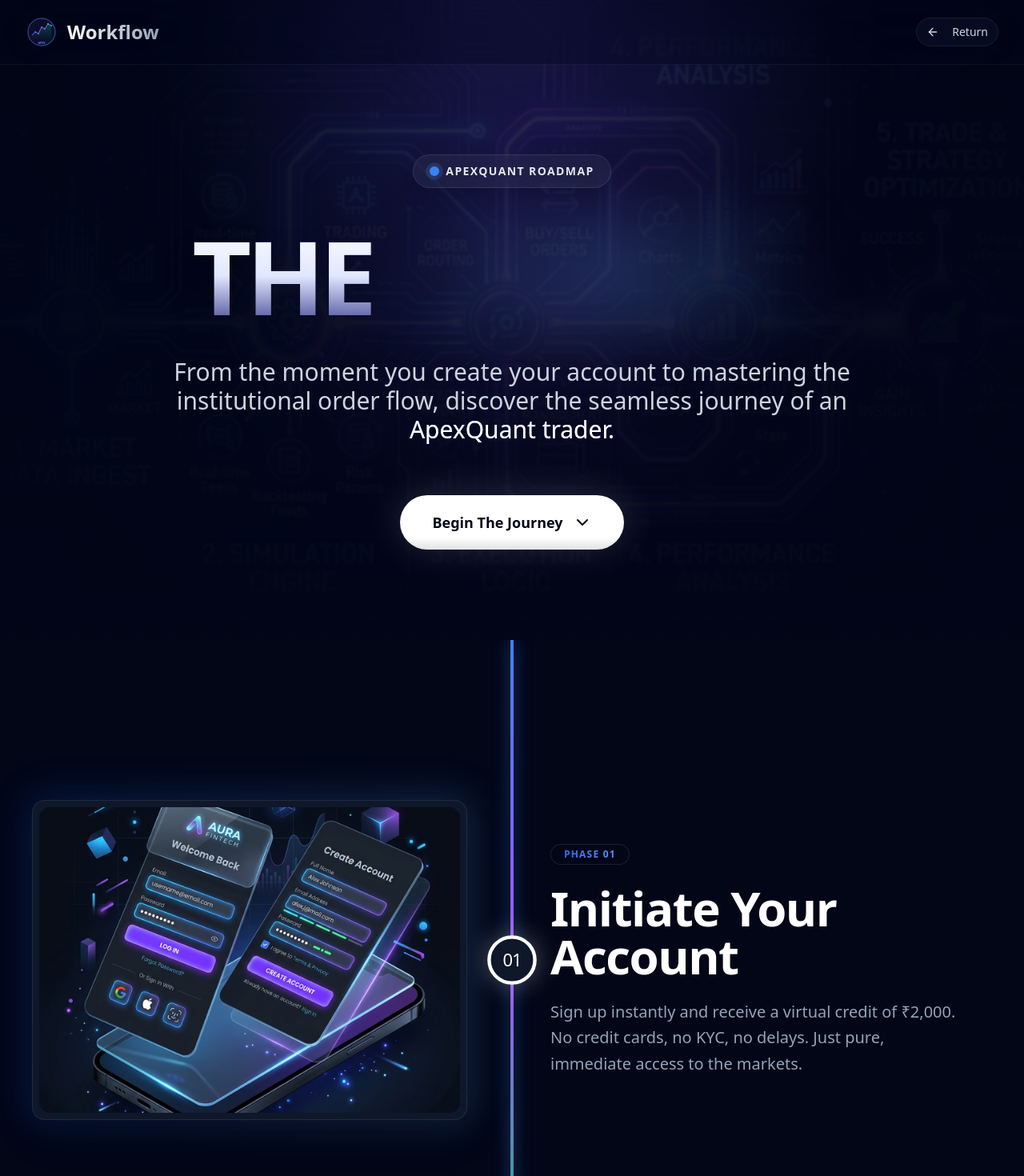
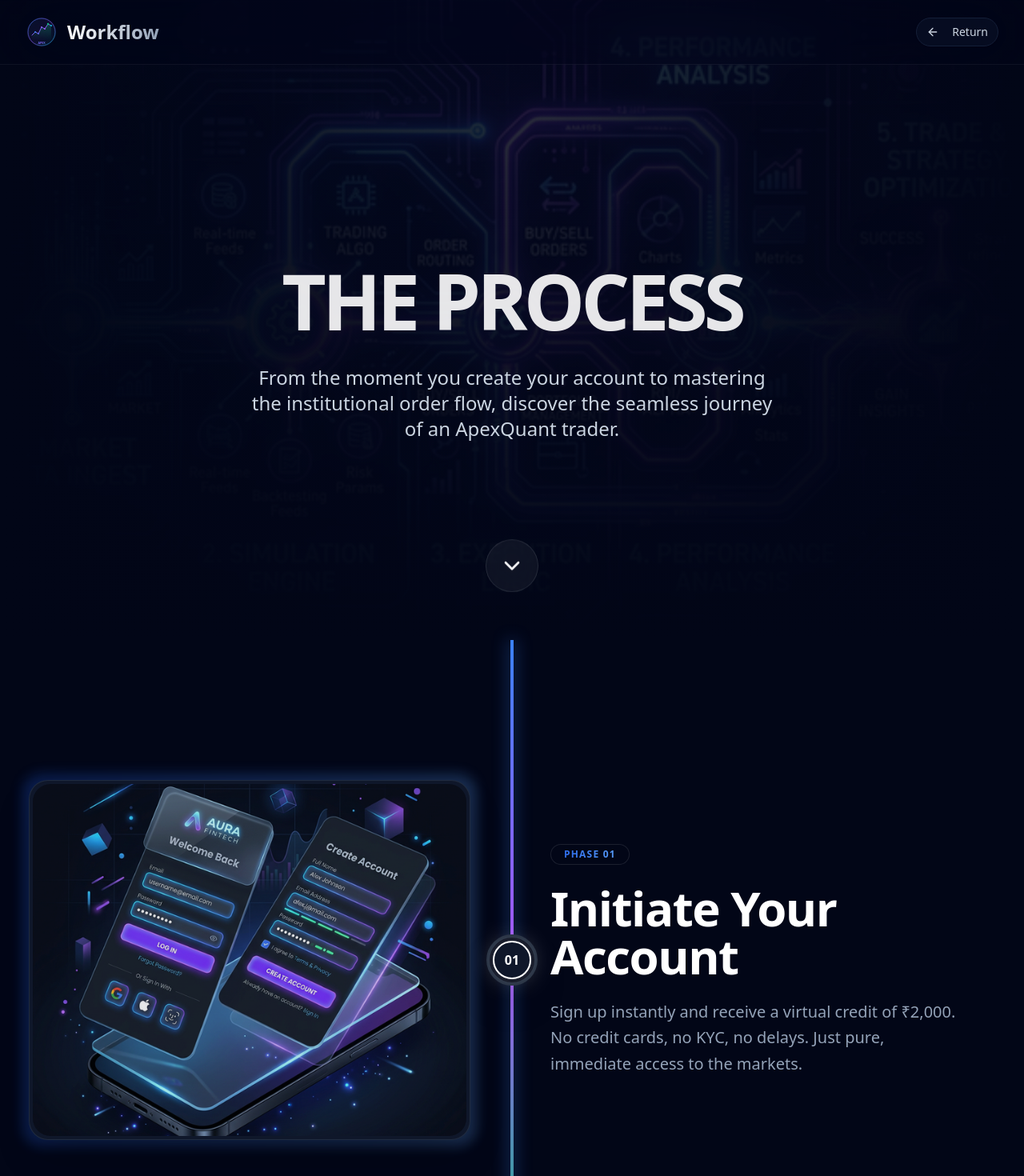
Before and after one commit to PS1852/ApexQuant, a React (Vite) app in the folder app/: page /how-it-works in a window 1280 px wide. Shown: the top 1470 px of the page at 80% size. Built offline with nearby package versions, Linux system fonts and the light colour scheme.

Commit message:
Revert back to original LandingPage and HowItWorks layout

```diff
--- a/app/src/pages/HowItWorksPage.tsx
+++ b/app/src/pages/HowItWorksPage.tsx
@@ -10,15 +10,13 @@
     useEffect(() => {
         const handleScroll = () => {
             const scrollPos = window.scrollY;
-            const threshold = window.innerHeight * 0.75;
-
-            // Calculate which step is primarily in view
-            const newActiveStep = Math.max(0, Math.min(3, Math.floor(scrollPos / threshold)));
-            setActiveStep(newActiveStep);
+            const height = window.innerHeight;
+            const index = Math.min(
+                Math.max(0, Math.floor((scrollPos - height * 0.5) / height)),
+                3
+            );
+            setActiveStep(index);
         };
-
-        // Trigger once on mount
-        handleScroll();
         window.addEventListener('scroll', handleScroll);
         return () => window.removeEventListener('scroll', handleScroll);
     }, []);
@@ -81,57 +79,29 @@
             </nav>
 
             {/* Hero Section */}
-            <section className="relative min-h-[100dvh] flex flex-col items-center justify-center overflow-hidden bg-slate-950">
-                {/* Dynamic animated backgrounds */}
-                <div className="absolute inset-0 z-0 opacity-80">
-                    <div className="absolute inset-0 bg-[radial-gradient(ellipse_at_top,_var(--tw-gradient-stops))] from-indigo-900/40 via-slate-950/80 to-slate-950 z-10" />
+            <section className="relative h-screen flex flex-col items-center justify-center overflow-hidden">
+                <div className="absolute inset-0">
                     <img
                         src={`${import.meta.env.BASE_URL}how_works_hero.png`}
-                        alt="Blueprint"
-                        className="w-full h-full object-cover mix-blend-screen opacity-20 animate-slow-pan z-0"
+                        alt="Circuit Blueprint"
+                        className="w-full h-full object-cover opacity-40 mix-blend-screen animate-slow-pan"
                     />
-                    {/* Glowing orbs */}
-                    <div className="absolute top-1/4 left-1/4 w-[500px] h-[500px] bg-blue-600/30 rounded-full blur-[150px] mix-blend-screen animate-pulse" style={{ animationDuration: '4s' }} />
-                    <div className="absolute bottom-1/4 right-1/4 w-[500px] h-[500px] bg-purple-600/30 rounded-full blur-[150px] mix-blend-screen animate-pulse" style={{ animationDuration: '5s', animationDelay: '1s' }} />
+                    <div className="absolute inset-0 bg-gradient-to-t from-slate-950 via-slate-950/80 to-slate-950/50" />
+                    <div className="absolute inset-0 bg-gradient-to-r from-slate-950 via-transparent to-slate-950" />
                 </div>
 
-                <div className="relative z-10 w-full max-w-7xl mx-auto px-4 sm:px-6 lg:px-8 flex flex-col items-center justify-center text-center mt-20">
-
-                    {/* Badge */}
-                    <div className="inline-flex items-center gap-2 px-5 py-2.5 rounded-full bg-white/5 border border-white/10 backdrop-blur-xl mb-10 hover:bg-white/10 transition-all cursor-pointer shadow-xl animate-fade-in-up cursor-default" style={{ animationDelay: '0.1s' }}>
-                        <span className="relative flex h-3 w-3">
-                            <span className="animate-ping absolute inline-flex h-full w-full rounded-full bg-blue-400 opacity-75"></span>
-                            <span className="relative inline-flex rounded-full h-3 w-3 bg-blue-500"></span>
-                        </span>
-                        <span className="text-sm font-semibold text-slate-200 tracking-widest uppercase">ApexQuant Roadmap</span>
-                    </div>
-
-                    {/* Main Title */}
-                    <h1 className="text-6xl sm:text-7xl md:text-9xl font-black uppercase tracking-tighter text-transparent bg-clip-text bg-gradient-to-b from-white via-indigo-100 to-indigo-500/50 mb-8 animate-fade-in-up drop-shadow-2xl" style={{ animationDelay: '0.2s', lineHeight: '1.1' }}>
-                        The <br className="md:hidden" />
-                        <span className="relative inline-block px-4">
-                            Process
-                            <div className="absolute inset-0 bg-gradient-to-r from-blue-500/0 via-blue-400/20 to-purple-500/0 blur-2xl -z-10" />
-                        </span>
+                <div className="relative z-10 text-center space-y-8 max-w-4xl px-4 mt-20">
+                    <h1 className="text-6xl sm:text-8xl font-black uppercase tracking-tighter mix-blend-overlay opacity-90">
+                        The Process
                     </h1>
-
-                    {/* Description */}
-                    <p className="text-xl md:text-3xl text-slate-300 font-light max-w-4xl mx-auto leading-relaxed animate-fade-in-up" style={{ animationDelay: '0.4s' }}>
-                        From the moment you create your account to mastering the institutional order flow, discover the seamless journey of an <span className="text-white font-medium bg-gradient-to-r from-blue-400 to-purple-400 bg-clip-text text-transparent">ApexQuant trader.</span>
+                    <p className="text-2xl text-slate-300 font-light max-w-2xl mx-auto">
+                        From the moment you create your account to mastering the institutional order flow, discover the seamless journey of an ApexQuant trader.
                     </p>
-
-                    {/* CTA Button */}
-                    <div className="mt-16 flex flex-col sm:flex-row items-center justify-center gap-6 animate-fade-in-up" style={{ animationDelay: '0.6s' }}>
-                        <button onClick={scrollToFirst} className="group relative flex items-center gap-3 bg-white text-slate-950 px-10 py-5 rounded-full font-bold text-lg hover:bg-slate-100 transition-all hover:scale-105 shadow-[0_0_50px_rgba(255,255,255,0.15)] overflow-hidden">
-                            <div className="absolute inset-0 bg-gradient-to-r from-blue-500/20 to-purple-500/20 opacity-0 group-hover:opacity-100 transition-opacity" />
-                            <span className="relative">Begin The Journey</span>
-                            <ChevronDown className="relative h-6 w-6 group-hover:translate-y-1 transition-transform" />
-                        </button>
-                    </div>
                 </div>
 
-                {/* Bottom Gradient Border Mask */}
-                <div className="absolute bottom-0 left-0 w-full h-32 bg-gradient-to-t from-slate-950 to-transparent z-20" />
+                <button onClick={scrollToFirst} className="absolute bottom-12 z-20 animate-bounce p-4 rounded-full bg-white/5 border border-white/10 hover:bg-white/20 transition-colors backdrop-blur-lg">
+                    <ChevronDown className="h-8 w-8 text-white" />
+                </button>
             </section>
 
             {/* Dynamic Scrolling Steps */}
@@ -154,22 +124,22 @@
                                 <div className={`flex flex-col md:flex-row items-center gap-12 md:gap-24 transition-all duration-1000 transform ${isActive ? 'translate-y-0 opacity-100' : 'translate-y-32 opacity-0'}`}>
 
                                     {/* Left Side Content/Image */}
-                                    <div className={`w-full md:w-1/2 ${isEven ? 'md:order-1 order-2' : 'md:order-2 order-2'}`}>
-                                        <div className="relative group p-2">
-                                            <div className={`absolute inset-0 bg-gradient-to-r ${step.color} rounded-3xl blur-xl opacity-20 group-hover:opacity-40 transition duration-700`} />
-                                            <div className="relative bg-slate-900 border border-slate-700/50 rounded-2xl p-2 shadow-2xl h-[300px] sm:h-[400px]">
+                                    <div className={`w-full md:w-1/2 ${isEven ? 'md:text-right md:order-1 order-2' : 'md:order-2 order-2'}`}>
+                                        <div className="relative group p-1">
+                                            <div className={`absolute -inset-1 bg-gradient-to-r ${step.color} rounded-3xl blur opacity-25 group-hover:opacity-50 transition duration-1000`} />
+                                            <div className="relative bg-slate-900 rounded-3xl p-1 border border-slate-700/50 shadow-2xl w-full h-[350px] sm:h-[450px]">
                                                 <img
                                                     src={`${import.meta.env.BASE_URL}${step.image}`}
                                                     alt={step.title}
-                                                    className="w-full h-full object-cover rounded-xl shadow-inner group-hover:scale-[1.02] transition-transform duration-500"
+                                                    className="w-full h-full object-cover rounded-[22px] opacity-90 group-hover:opacity-100 transition-opacity duration-500"
                                                 />
                                             </div>
                                         </div>
                                     </div>
 
                                     {/* Marker Circle */}
-                                    <div className="hidden md:flex absolute left-1/2 top-1/2 -translate-x-1/2 -translate-y-1/2 z-30 flex-col items-center justify-center">
-                                        <div className={`w-14 h-14 rounded-full flex items-center justify-center border-4 tracking-tighter text-xl transition-all duration-700 ${isActive ? 'bg-slate-900 border-white text-white shadow-[0_0_30px_rgba(255,255,255,0.3)] scale-110' : 'bg-slate-950 border-slate-800 text-slate-700'}`}>
+                                    <div className="hidden md:flex absolute left-1/2 top-1/2 -translate-x-1/2 -translate-y-1/2 w-16 h-16 rounded-full bg-slate-950 border-4 border-slate-800 z-30 items-center justify-center font-bold text-slate-500 shadow-2xl transition-all duration-500">
+                                        <div className={`w-12 h-12 rounded-full flex items-center justify-center border-2 transition-all duration-700 ${isActive ? 'bg-slate-900 border-white text-white shadow-[0_0_30px_rgba(255,255,255,0.3)]' : 'border-slate-800 text-slate-700'}`}>
                                             {step.id}
                                         </div>
                                     </div>
```
Also changed, not shown: app/src/pages/LandingPage.tsx (+15 -18 lines), app/dist/index.html, 1 other file (tests, documents, lock files or other folders).
